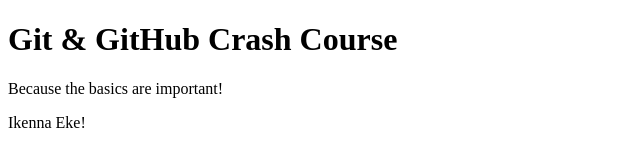
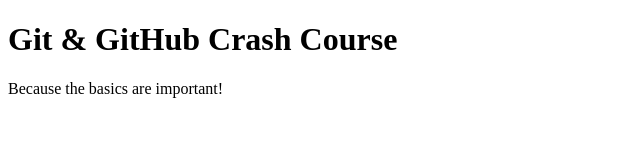
Before and after one commit to ekedonald/git-class, a plain HTML site: page index.html in a window 1280 px wide. Shown: the full height of the page, 0-640 px from the left. Drawn offline with Linux system fonts and the light colour scheme.

Commit message:
Revert "updates"
This reverts commit 4997e7a84edc901dc46786ff28983e88b5778a75.

Reverting: Commit

```diff
--- a/index.html
+++ b/index.html
@@ -9,6 +9,5 @@
   <body>
     <h1>Git & GitHub Crash Course</h1>
     <p>Because the basics are important!</p>
-    <p>Ikenna Eke!</p>
   </body>
 </html>
```
